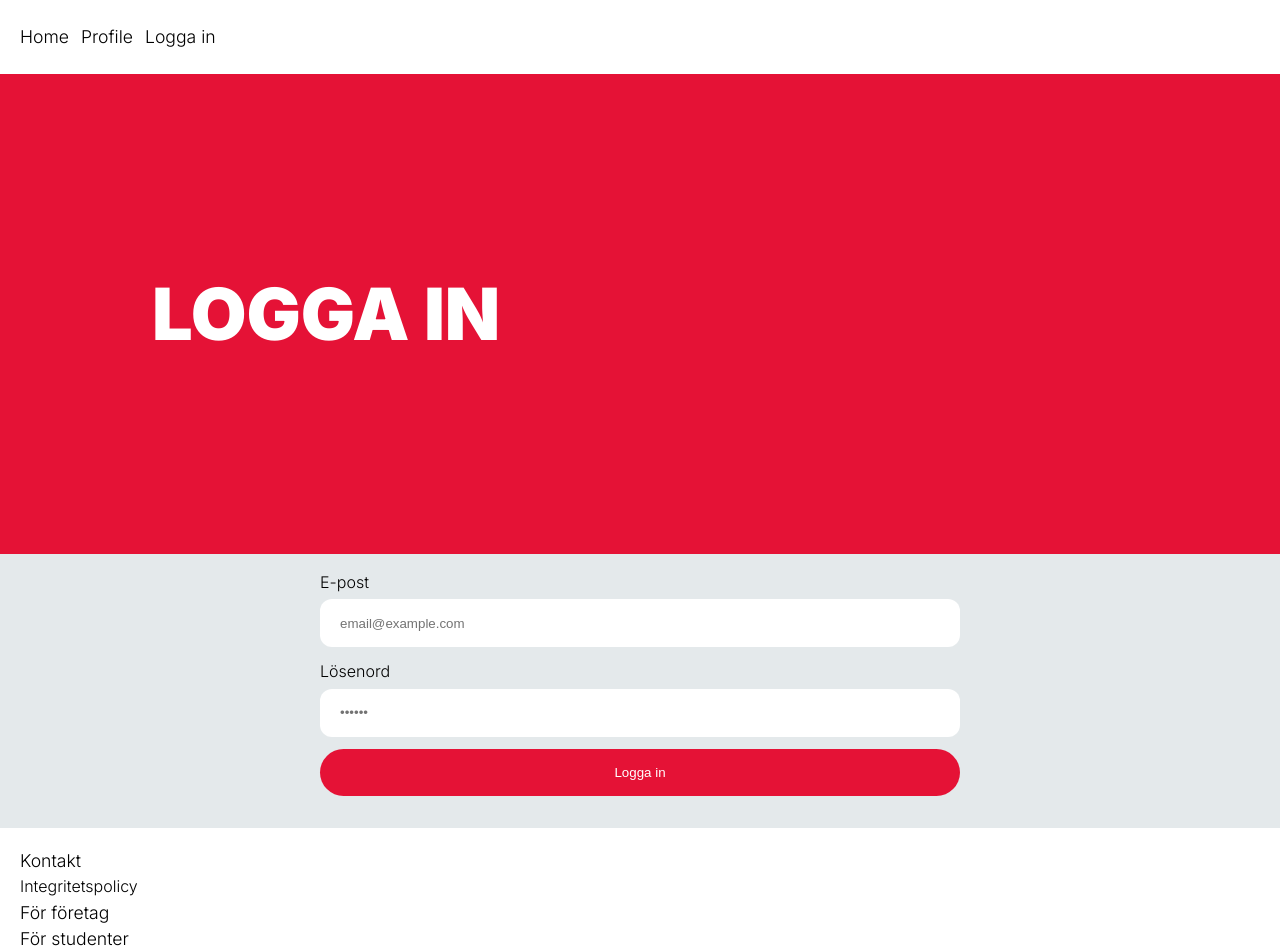
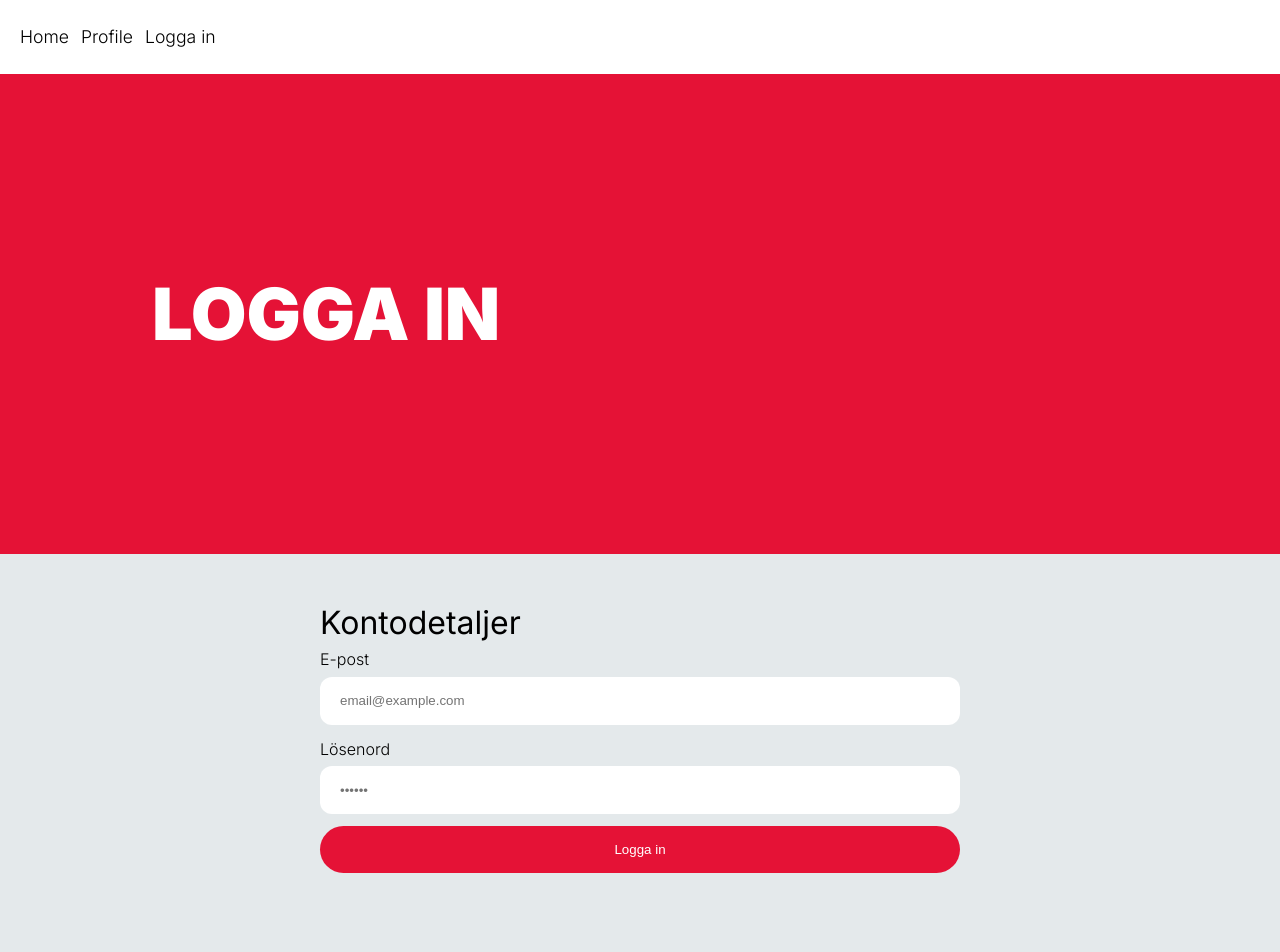
Before and after one commit to TobiasAndren/yrgolink, a Next.js app: page /login in a window 1280 px wide. Shown: the top 952 px of the page. Built offline with nearby package versions, Linux system fonts and the light colour scheme; no server answers.

Commit message:
added error message instead of /error redirect on login form

```diff
--- a/app/components/forms/LoginForm.jsx
+++ b/app/components/forms/LoginForm.jsx
@@ -3,11 +3,12 @@
 import { useState } from 'react';
 import { Input } from "../form-components/Input";
 import { Button } from "../form-components/Button";
-import { login } from "@/app/login/actions"; // Serverfunktion
+import { FormSectionTitle } from '../form-components/FormSectionTitle';
 
-export const LoginForm = () => {
+export const LoginForm = ({ onSubmit }) => {
   const [email, setEmail] = useState('');
   const [password, setPassword] = useState('');
+  const [error, setError] = useState('');  // För att hantera felmeddelanden
 
   const handleSubmit = async (e) => {
     e.preventDefault(); // Förhindra standardformulärens skickning
@@ -17,12 +18,13 @@ export const LoginForm = () => {
     formData.append('email', email);
     formData.append('password', password);
 
-    // Skicka data till login action
-    await login(formData);
+    // Skicka data till login action (anropar onSubmit som en prop)
+    await onSubmit(formData);
   };
 
   return (
     <form onSubmit={handleSubmit}>
+      <FormSectionTitle>Kontodetaljer</FormSectionTitle>
       <Input
         label="E-post"
         type="email"
--- a/app/login/actions.js
+++ b/app/login/actions.js
@@ -1,7 +1,4 @@
 'use server'
-
-import { revalidatePath } from 'next/cache'
-import { redirect } from 'next/navigation'
 
 import { createClient } from '@/utils/supabase/server'
 
@@ -13,30 +10,13 @@ export async function login(formData) {
     password: formData.get('password'),
   }
 
-  const { error } = await supabase.auth.signInWithPassword(data)
+  const { data: user, error } = await supabase.auth.signInWithPassword(data)
 
   if (error) {
-    redirect('/error')
+    // Om inloggningen misslyckas, returnera ett fel
+    return { success: false, message: error.message }
   }
 
-  revalidatePath('/', 'layout')
-  redirect('/profile')
+  // Om inloggningen lyckas, returnera en framgång
+  return { success: true, user }
 }
-
-// export async function signup(formData) {
-//   const supabase = await createClient()
-
-//   const data = {
-//     email: formData.get('email'),
-//     password: formData.get('password'),
-//   }
-
-//   const { error } = await supabase.auth.signUp(data)
-
-//   if (error) {
-//     redirect('/error')
-//   }
-
-//   revalidatePath('/', 'layout')
-//   redirect('/profile')
-// }
--- a/app/login/page.jsx
+++ b/app/login/page.jsx
@@ -1,24 +1,38 @@
-import { Form } from "../components/forms/Form";
-import { redirect } from "next/navigation";
-import { createClient } from "@/utils/supabase/server";
+"use client";
+
+import { useState } from "react";
+import { LoginForm } from "../components/forms/LoginForm"; // Importera LoginForm
 import { Hero } from "../components/common/Hero";
+import { redirect } from "next/navigation"; // För att omdirigera efter lyckad inloggning
 
-export default async function LoginPage() {
-  const supabase = await createClient();
+export default function LoginPage() {
+  const [error, setError] = useState("");  // För att hantera felmeddelanden
 
-  const {
-    data: { user },
-  } = await supabase.auth.getUser();
+  // Hantera formulärets inlämning
+  const handleLogin = async (formData) => {
+    try {
+      const result = await fetch("/api/login", {
+        method: "POST",
+        body: formData,
+      });
 
-  if (user) {
-    // if user is logged in, redirect them to their profile page
-    redirect("/profile");
-  }
+      const data = await result.json();
+
+      if (data.success) {
+        redirect("/profile");
+      } else {
+        setError(data.message);
+      }
+    } catch (err) {
+      setError("Det gick inte att logga in. Kontrollera att e-post och lösenord är korrekt ifyllda.");
+    }
+  };
 
   return (
     <>
-      <Hero backgroundColor="red" title="Logga in"></Hero>
-      <Form login />
+      <Hero backgroundColor="red" title="Logga in" />
+      <LoginForm onSubmit={handleLogin} />
+      <section>{error && <div style={{ color: "red" }}>{error}</div>}</section>
     </>
   );
 }
```
